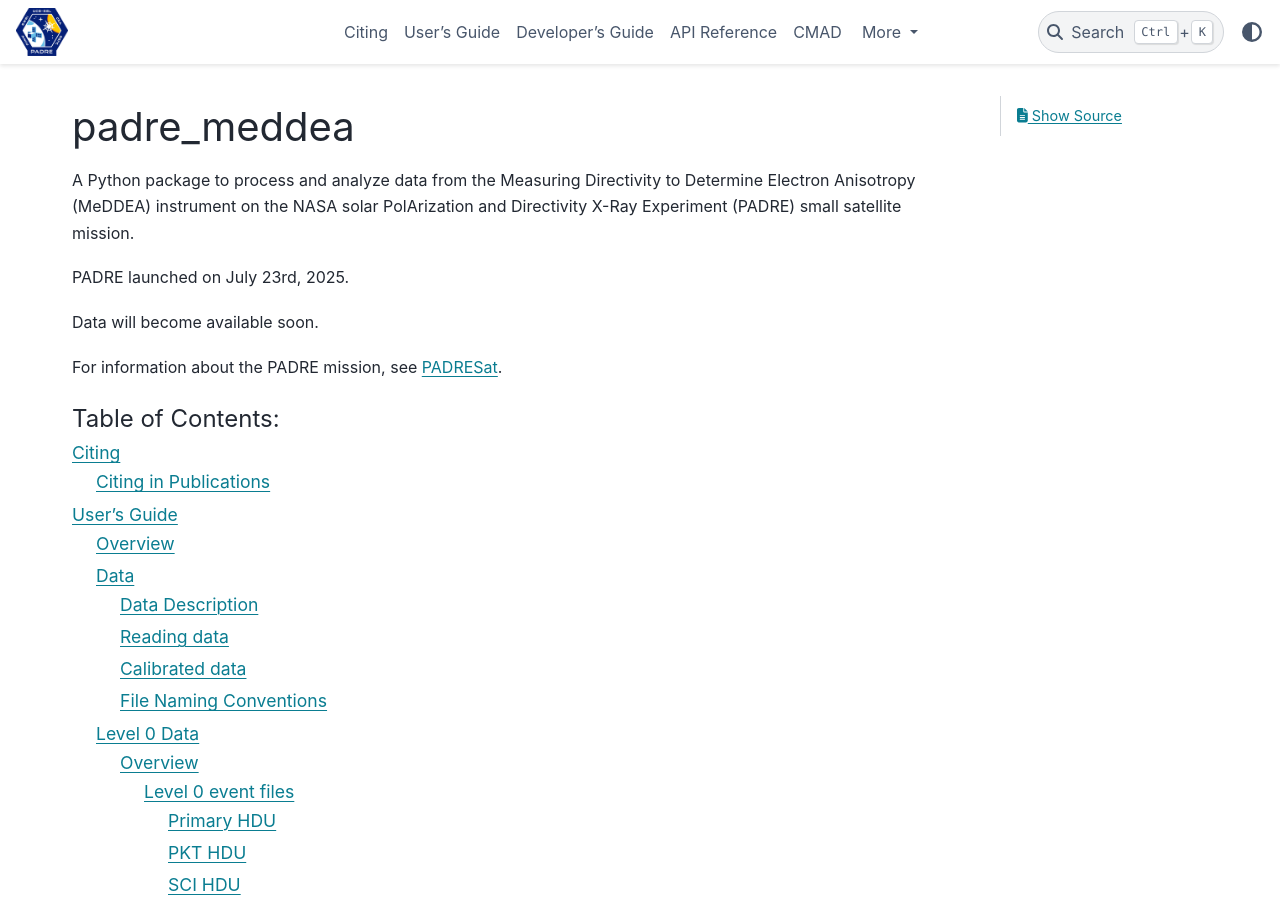
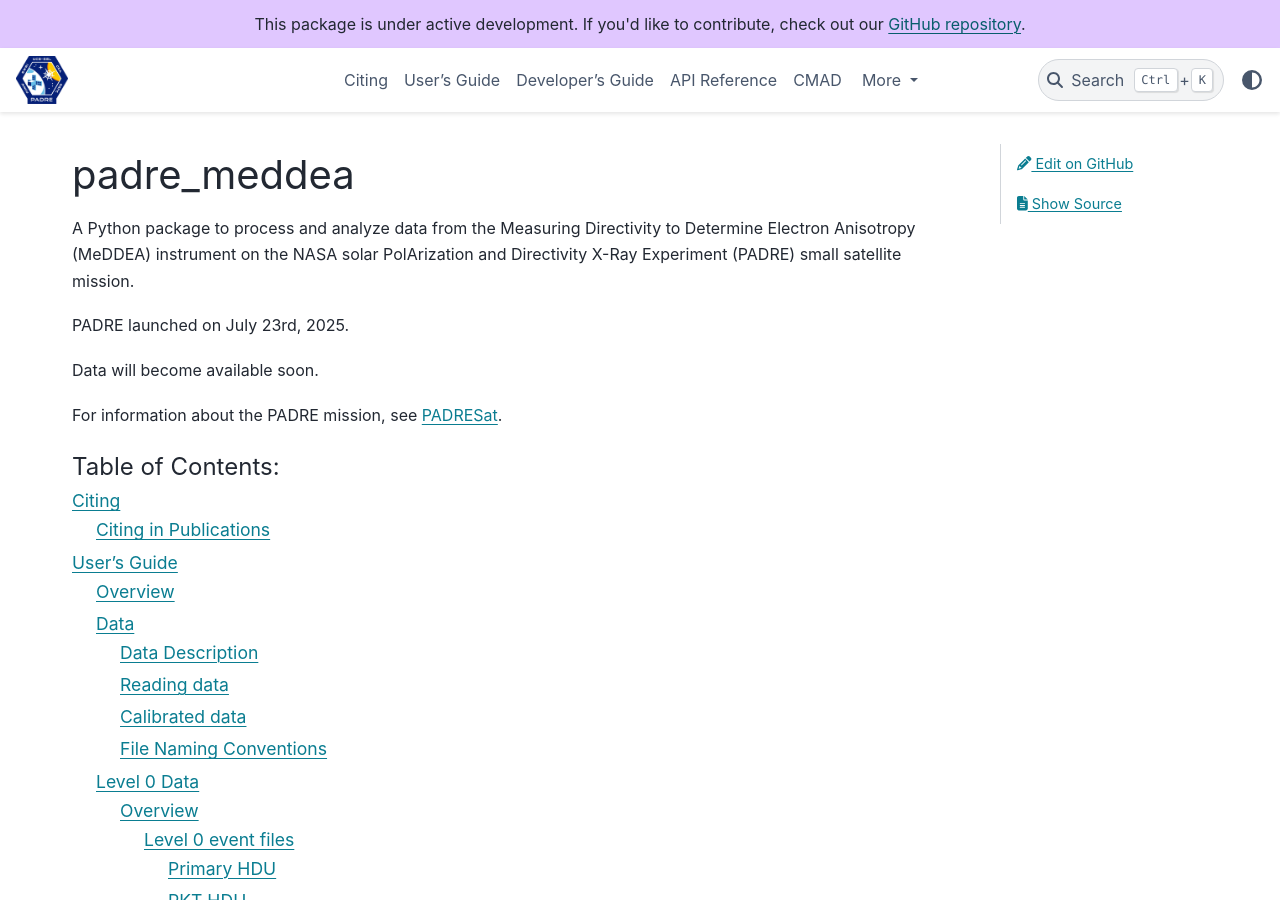
Before and after one commit to PADRESat/padre_meddea, a Sphinx documentation site: the page built from docs/index.rst, in a window 1280 px wide and 900 px high. Built offline with Sphinx 7.4.7 and the PyData theme 0.15.4, drawn with Linux system fonts in a browser that asks for light colours; the version number could not be read and is left out.

Commit message:
Update conf.py

```diff
--- a/docs/conf.py
+++ b/docs/conf.py
@@ -128,6 +128,13 @@ html_static_path = ["_static"]
 
 html_logo = "logo/padre_logo.png"
 
+html_theme_options = {
+   "announcement": "This package is under active development.  If you'd like to contribute, check out our <a href='https://github.com/PADRESat/padre_meddea/'>GitHub repository</a>.",
+   "use_edit_page_button": True,
+   "back_to_top_button": True,
+
+}
+
 html_context = {
 	"display_github": True,
 	"github_user": "PadreSat",
```
